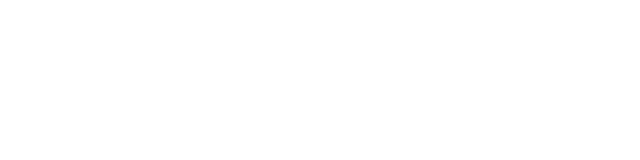
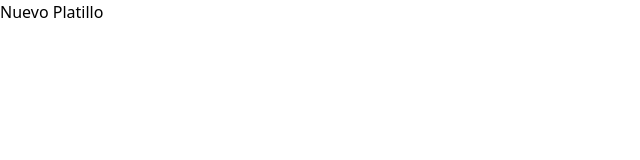
Before and after one commit to hernanspc/Restorant-RWEB-Work, a React (Create React App) app: page /nuevo-platillo in a window 1280 px wide. Before the commit this address had no page. Shown: the top 160 px of the page, without its empty margins (0-640 px from the left). Built offline with nearby package versions, Linux system fonts and the light colour scheme.

Commit message:
add react router dom react-router

```diff
--- a/src/App.js
+++ b/src/App.js
@@ -2,12 +2,16 @@
 import { Routes, Route } from "react-router";
 
 import Ordenes from "./components/pages/Ordenes";
+import Menu from "./components/pages/Menu";
+import NuevoPlatillo from "./components/pages/NuevoPlatillo";
 
 function App() {
   return (
     <div>
       <Routes>
         <Route path="/" element={<Ordenes />} />
+        <Route path="/menu" element={<Menu />} />
+        <Route path="/nuevo-platillo" element={<NuevoPlatillo />} />
       </Routes>
     </div>
   );
--- /dev/null
+++ b/src/components/pages/Menu.js
@@ -0,0 +1,11 @@
+import React from "react";
+
+const Menu = () => {
+  return (
+    <>
+      <h1 className="text-3xl font-light mb-4">Menu</h1>
+    </>
+  );
+};
+
+export default Menu;
--- /dev/null
+++ b/src/components/pages/NuevoPlatillo.js
@@ -0,0 +1,11 @@
+import React from "react";
+
+const NuevoPlatillo = () => {
+  return (
+    <>
+      <h1 className="text-3xl font-light mb-4">Nuevo Platillo</h1>
+    </>
+  );
+};
+
+export default NuevoPlatillo;
```
